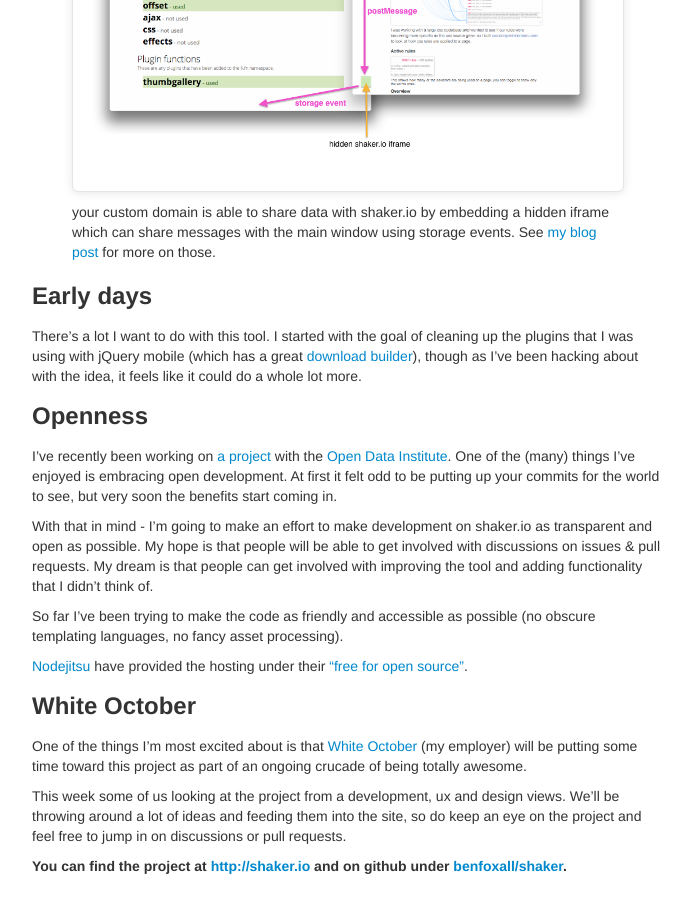
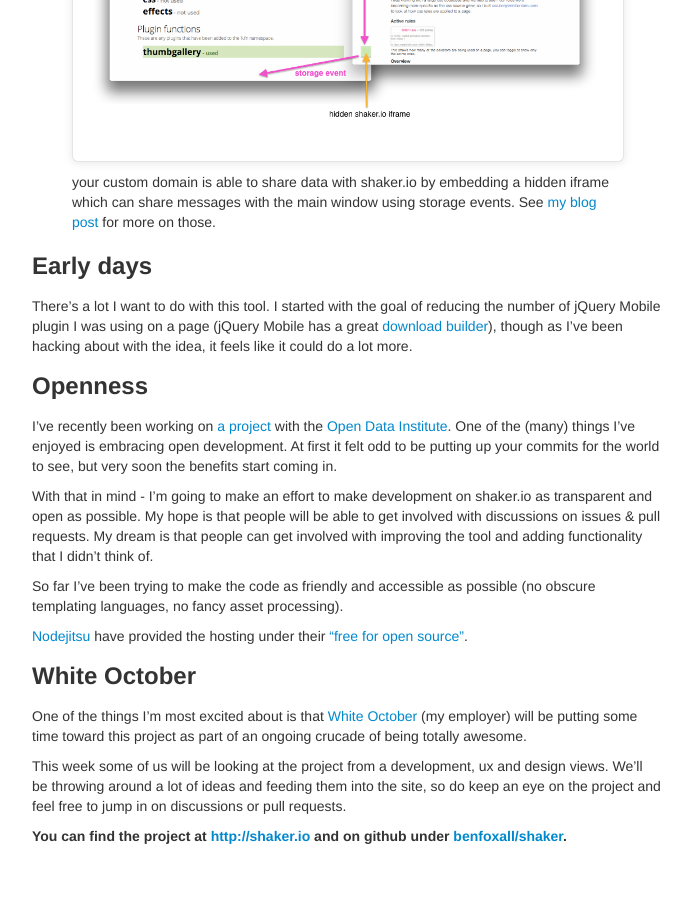
Before and after one commit to benfoxall/benfoxall.github.com, a Jekyll site: the page built from _posts/2013-07-01-shaker.md, in a window 1280 px wide and 900 px high, scrolled down 1158 px. Shown: the whole window, without its empty margins (293-984 px from the left). Built offline with Jekyll 4.4.1, drawn with Linux system fonts in a browser that asks for light colours; comment, search, counter and statistics services are not loaded; after the commit the page ends 2028 px from its top, so only the background shows below that; some of the changed text lies outside the part shown.

Commit message:
Update and rename 2013-06-24-shaker.md to 2013-07-01-shaker.md

```diff
--- a/_posts/2013-06-24-shaker.md
+++ b/_posts/2013-07-01-shaker.md
@@ -3,7 +3,7 @@
 title: Find jQuery usage with shaker.io
 ---
 
-<p class="lead">jQuery gets a rough deal for being bloated, but - for a couple of releases now - it's been possible to build a customised version of jQuery that includes only the parts of the library that you need.  I felt that one of the barriers for using your own version was the effort needed to find which modules your code use - to help with this I created <a href="http://shaker.io">shaker.io</a></p>
+<p class="lead">For a couple of releases now - it's been possible to build a customised version of jQuery that includes only the parts of the library that you need.  I felt that one of the barriers for using your own version was the effort needed to find which modules your code use - so I started building <a href="http://shaker.io">shaker.io</a></p>
 
 ![IMAGE - shaker.io](/img/shaker.png)
 
@@ -22,7 +22,7 @@
 
 ### Early days
 
-There's a lot I want to do with this tool.  I started with the goal of cleaning up the plugins that I was using with jQuery mobile (which has a great [download builder](http://jquerymobile.com/download-builder/)), though as I've been hacking about with the idea, it feels like it could do a whole lot more.
+There's a lot I want to do with this tool.  I started with the goal of reducing the number of jQuery Mobile plugin I was using on a page (jQuery Mobile has a great [download builder](http://jquerymobile.com/download-builder/)), though as I've been hacking about with the idea, it feels like it could do a lot more.
 
 ### Openness
 
@@ -38,6 +38,6 @@
 
 One of the things I'm most excited about is that [White October](http://whiteoctober.co.uk) (my employer) will be putting some time toward this project as part of an ongoing crucade of being totally awesome.
 
-This week some of us looking at the project from a development, ux and design views. We'll be throwing around a lot of ideas and feeding them into the site, so do keep an eye on the project and feel free to jump in on discussions or pull requests.
+This week some of us will be looking at the project from a development, ux and design views. We'll be throwing around a lot of ideas and feeding them into the site, so do keep an eye on the project and feel free to jump in on discussions or pull requests.
 
 __You can find the project at [http://shaker.io](http://shaker.io) and on github under [benfoxall/shaker](http://github.com/benfoxall/shaker).__
```
